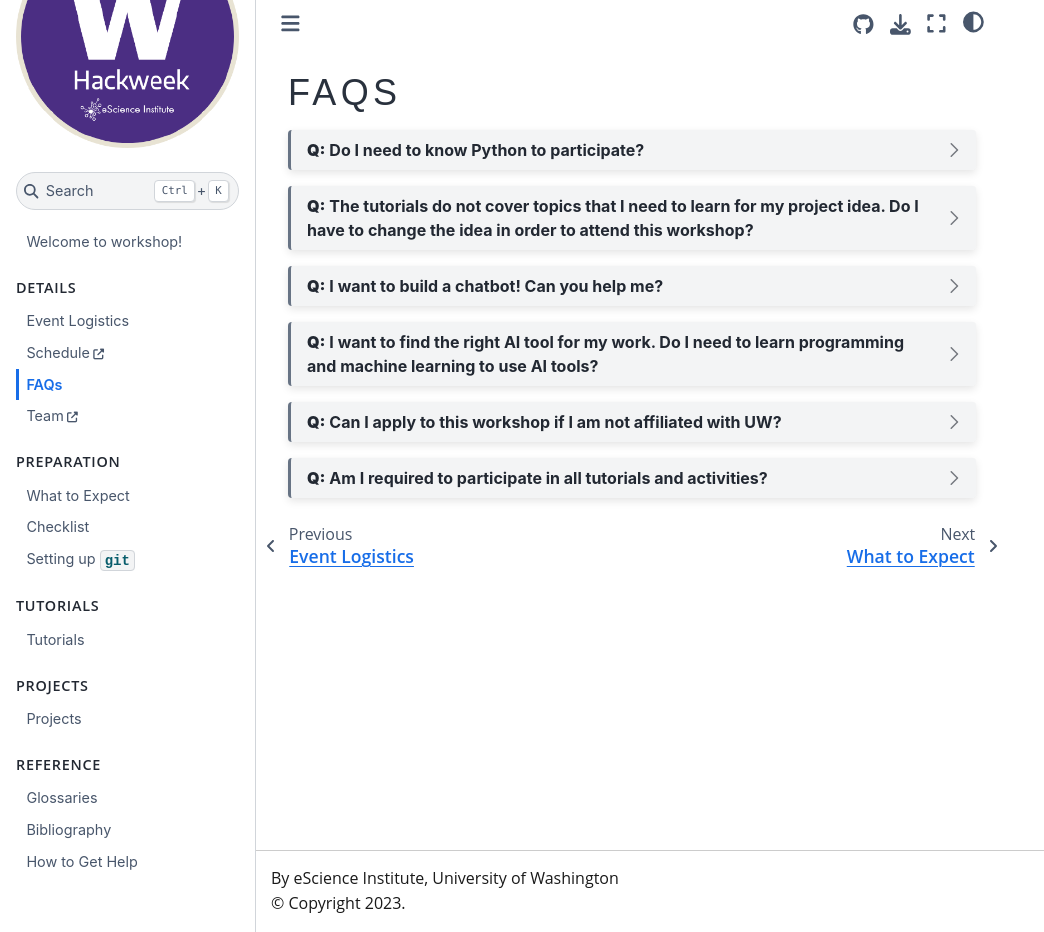
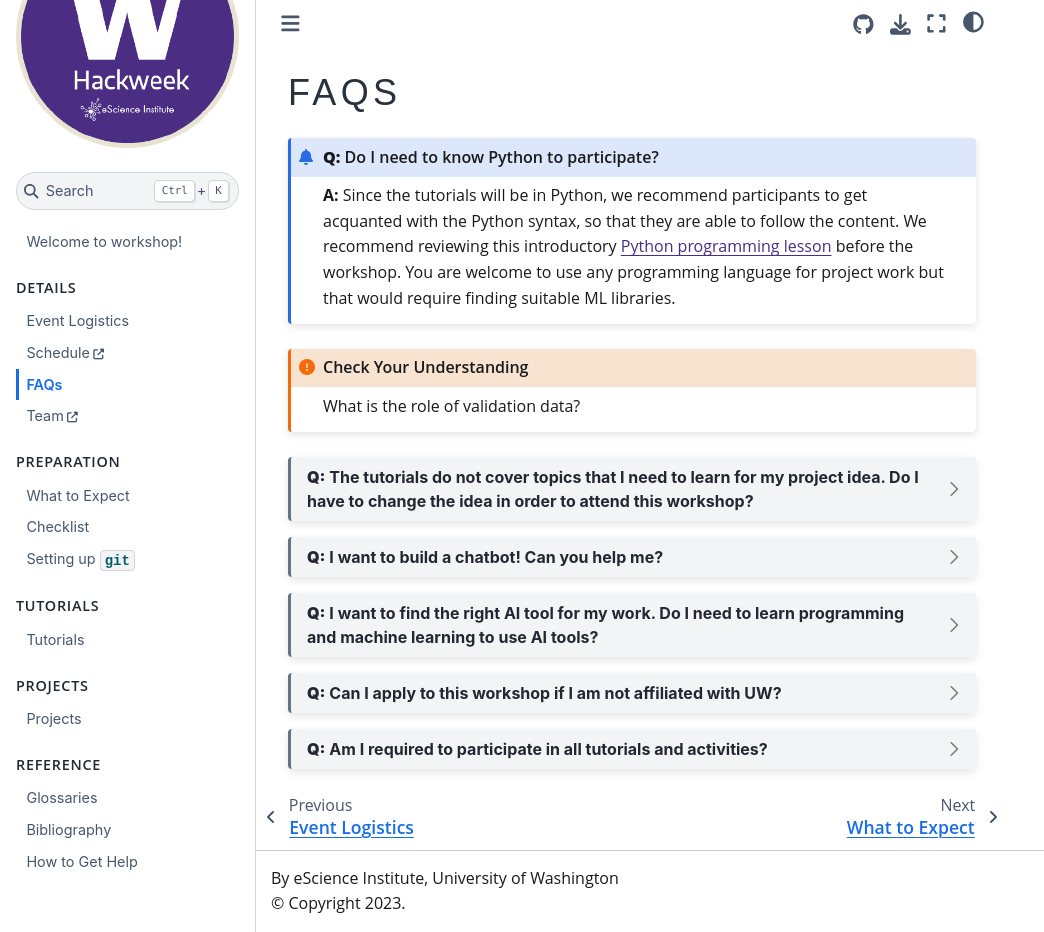
Before and after one commit to uwescience/ai-in-practice, a Jupyter Book: the page built from book/faq.md, in a window 1280 px wide and 932 px high. Shown: the whole window, without its empty margins (0-1044 px from the left). Built offline with Jupyter Book 1.0.4 settings and Sphinx 7.4.7 and the Sphinx Book theme 1.1.4, drawn with Linux system fonts in a browser that asks for light colours; some web fonts are replaced; pages that are not in the unit, such as notebooks, are missing from menus.

Commit message:
Refactor FAQ section with improved formattingtest a different format
Updated FAQ formatting and improved clarity in answers.

````diff
--- a/book/faq.md
+++ b/book/faq.md
@@ -2,26 +2,34 @@
 
 # FAQs
 
-:::{dropdown} **Q:** Do I need to know Python to participate?
+:::{admonition} **Q:** Do I need to know Python to participate?
+:class:
 **A:** Since the tutorials will be in Python, we recommend participants to get acquanted with the Python syntax, so that they are able to follow the content. We recommend reviewing this introductory [Python programming lesson](https://swcarpentry.github.io/python-novice-gapminder/) before the workshop. You are welcome to use any programming language for project work but that would require finding suitable ML libraries.
 :::
 
+```{admonition} Check Your Understanding
+:class: qa-card important
+:dropdown:
+
+What is the role of validation data?
+```
+
 :::{dropdown} **Q:** The tutorials do not cover topics that I need to learn for my project idea. Do I have to change the idea in order to attend this workshop?
-A: It will be common that participants need to learn about topics not discussed in the tutorials since there is very limited time to cover everything. The goal of the project time would be to dive deeper into your task, and learn by doing. Hopefully, there will be other people at the event working on similar topics, and discussing your challenges with the helpers will be productive.
+**A:** It will be common that participants need to learn about topics not discussed in the tutorials since there is very limited time to cover everything. The goal of the project time would be to dive deeper into your task, and learn by doing. Hopefully, there will be other people at the event working on similar topics, and discussing your challenges with the helpers will be productive.
 :::
 
 :::{dropdown} **Q:** I want to build a chatbot! Can you help me?
-A:  While we may provide examples of using large language models, we will not dive deeply into any particular application. You are welcome to explore how to build a chatbot during project time, and can provide some references, but it will be expected that you spend time working on it independently.
+**A:**  While we may provide examples of using large language models, we will not dive deeply into any particular application. You are welcome to explore how to build a chatbot during project time, and can provide some references, but it will be expected that you spend time working on it independently.
 :::
 
 :::{dropdown} **Q:** I want to find the right AI tool for my work. Do I need to learn programming and machine learning to use AI tools?
-A: Certainly not. However, this workshop is aimed at participants who are interested in building and applying models on their own, usually in the context of analyzing scientific data, and we would like participants to have introductory programming and machine learning so they are able to follow the tutorials and engage in the project work.
+**A:** Certainly not. However, this workshop is aimed at participants who are interested in building and applying models on their own, usually in the context of analyzing scientific data, and we would like participants to have introductory programming and machine learning so they are able to follow the tutorials and engage in the project work.
 :::
 
 :::{dropdown} **Q:** Can I apply to this workshop if I am not affiliated with UW?
-A: The workshop will prioritize UW participants, but if we have space we can also facilitate some outside participants.
+**A:** The workshop will prioritize UW participants, but if we have space we can also facilitate some outside participants.
 :::
 
 :::{dropdown} **Q:** Am I required to participate in all tutorials and activities?
-A: Yes, we expect all participants to be actively engaged in all workshop activities during the days they have signed up for.
+**A:** Yes, we expect all participants to be actively engaged in all workshop activities during the days they have signed up for.
 :::
````
